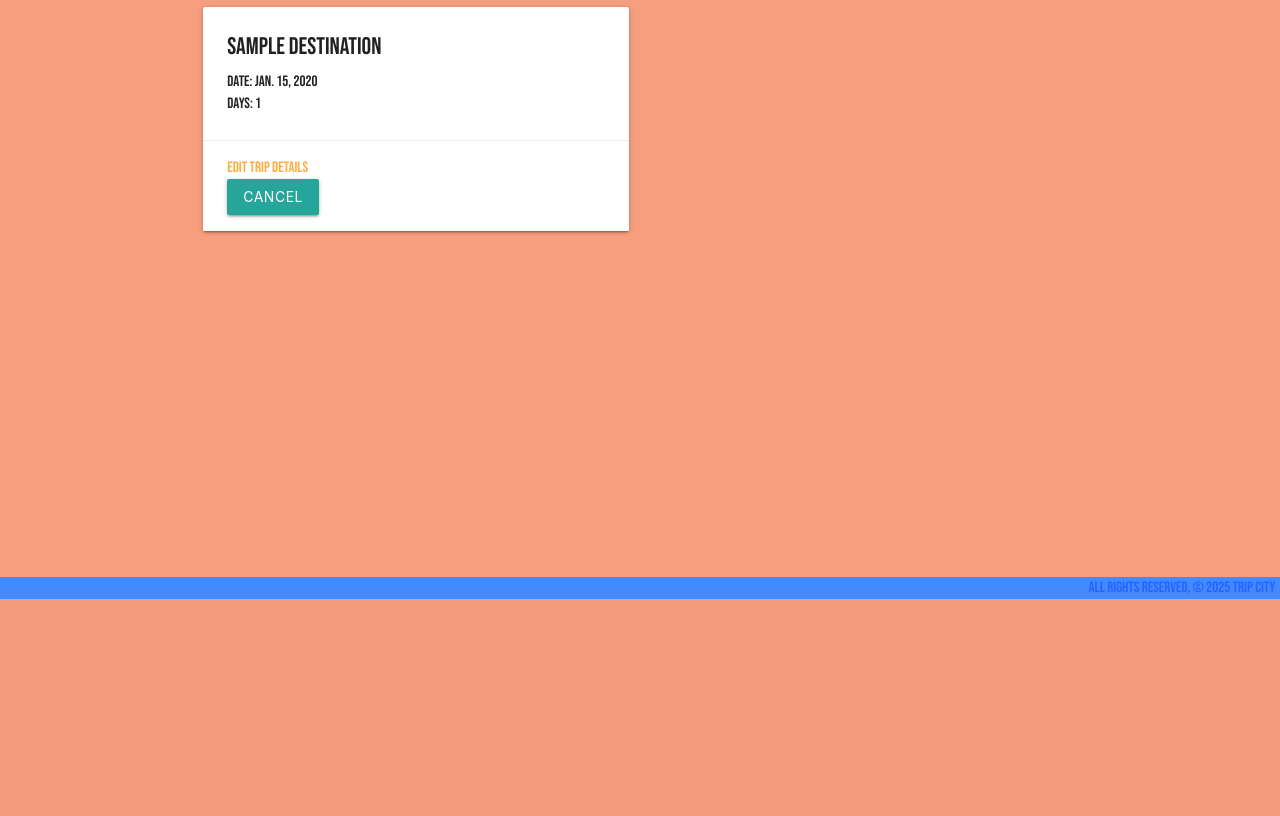
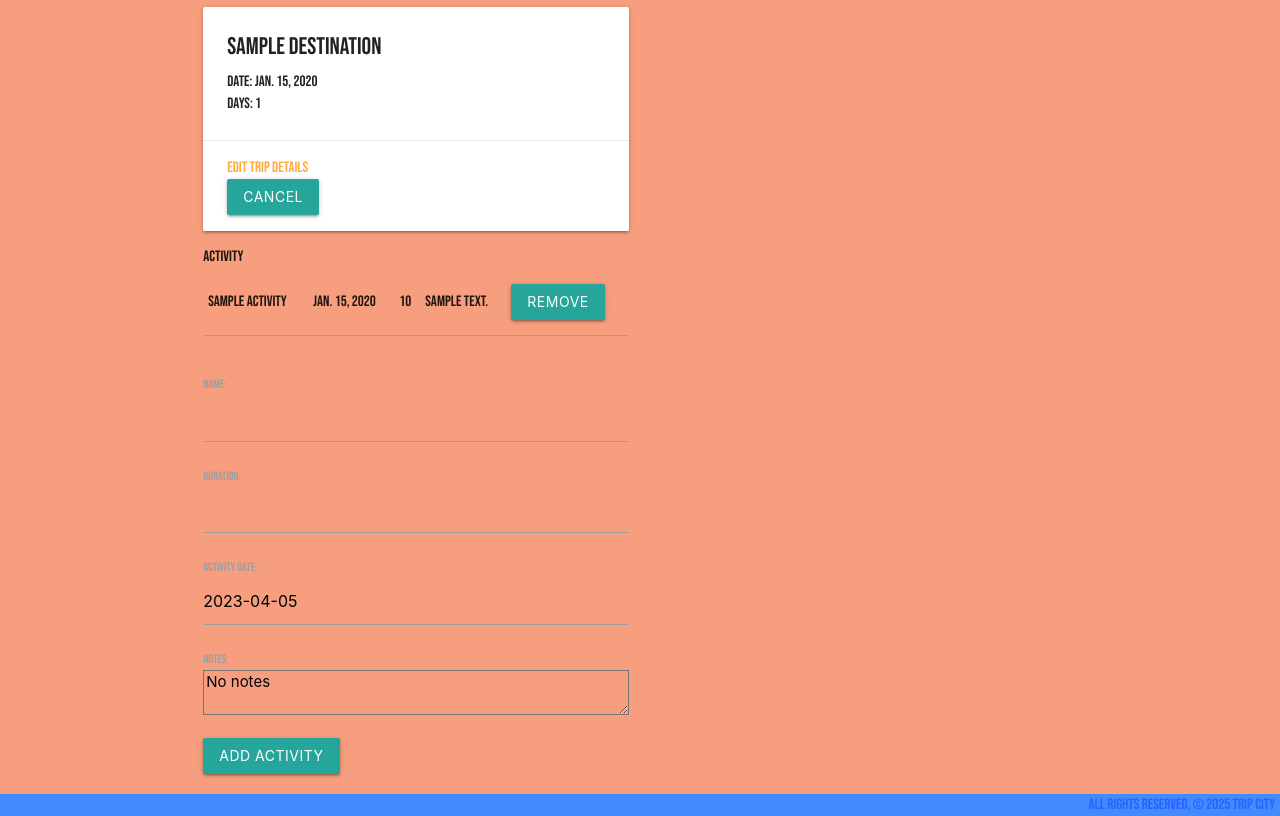
Before and after one commit to JONPIRES/Trip-City, a Django app: page /destination/1/ in a window 1280 px wide. Shown: the part 201-1017 px from the top of the page. Before the commit the page ends 800 px from the top, so only its background shows below. Run offline with Django 4.2, Linux system fonts and the light colour scheme; a user stored in the database is signed in; tables that the repository leaves empty hold one stand-in row (values such as "Sample post").

Commit message:
create activity and diplay activity in detail page

```diff
--- a/main_app/forms.py
+++ b/main_app/forms.py
@@ -4,4 +4,4 @@ from .models import Activities
 class ActivitiesForm(ModelForm):
   class Meta:
     model = Activities
-    fields = ['name', 'duration', 'date']
+    fields = ['name', 'duration', 'date','notes']
--- a/main_app/templates/destinations/detail.html
+++ b/main_app/templates/destinations/detail.html
@@ -22,7 +22,25 @@
         </form>
        </div>
     </div>
-
+    <table>
+      <thead>Activity</thead>
+      <tbody>
+        {% for act in dest.activities_set.all %}
+          <tr>
+            <td>{{act.name}}</td>
+            <td>{{act.date}}</td>
+            <td>{{act.duration}}</td>
+            <td>{{act.notes}}</td>
+            <td> <form action="{% url 'act_delete' act.id  %}" method="POST">{% csrf_token %} <button type="submit" class="btn">Remove</button></form></td>
+          </tr>
+        {% endfor %}
+      </tbody>
+    </table>
+    <br>
+    <form action="{% url 'act_create' dest.id %}" method="POST">
+      {% csrf_token %} {{ act_form.as_p }}
+      <input type="submit" class="btn" value="Add Activity">
+    </form>
 
 
 <script>
--- a/main_app/urls.py
+++ b/main_app/urls.py
@@ -11,6 +11,9 @@ urlpatterns = [
   path('destination/<int:pk>/delete/', views.DestDelete.as_view(), name='dest_delete'),
   path('destination/<int:dest_id>/add_act/', views.add_activity, name='add_activity'),
   path('accounts/signup/', views.signup, name='signup'),
+  # Activities paths\/\/
+  path('activities/<int:dest_id>/create/', views.add_activity, name='act_create'),
+  path('activities/<int:pk>/delete/', views.ActDelete.as_view(), name='act_delete'),
 
 
   # path('destinations/<int:pk>/update/', views.DestinationsUpdate.as_view(), name='destinations_update'),
@@ -21,8 +24,6 @@ urlpatterns = [
   # path('destinations/<int:destinations_id>/unassoc_activities/<int:activities_id>/', views.unassoc_activities, name='unassoc_activities'),
   # path('activities/', views.ActivitiesList.as_view(), name='activities_index'),
   # path('activities/<int:pk>/', views.ActivitiesDetail.as_view(), name='activities_detail'),
-  # path('activities/create/', views.ActivitiesCreate.as_view(), name='activities_create'),
   # path('activities/<int:pk>/update/', views.ActivitiesUpdate.as_view(), name='activities_update'),
-  # path('activities/<int:pk>/delete/', views.ActivitiesDelete.as_view(), name='activities_delete'),
 
 ]
--- a/main_app/views.py
+++ b/main_app/views.py
@@ -64,10 +64,17 @@ def add_activity(request, dest_id):
 
   if form.is_valid():
     new_act = form.save(commit=False)
-    new_act.destination = dest_id
+    new_act.destination_id = dest_id
     new_act.save()
-  return redirect('dest_detail', dest_id=dest_id)
+    return redirect('dest_detail', dest_id=dest_id)
 
+class ActUpdate(UpdateView):
+    model=Activities
+    fields=['name','duration', 'date', 'notes']
+
+class ActDelete(DeleteView):
+    model=Activities
+    success_url='/destination'
 
   # User Functions \/\/
 
```
Also changed, not shown: main_app/templates/main_app/activities_form.html (+20 -0 lines).
